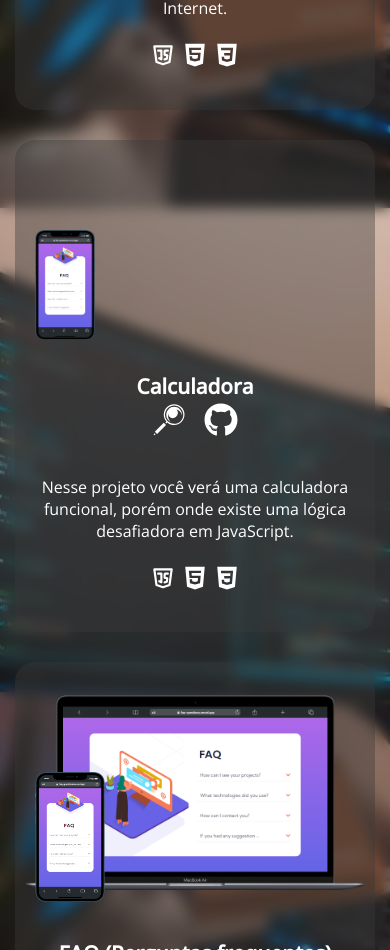
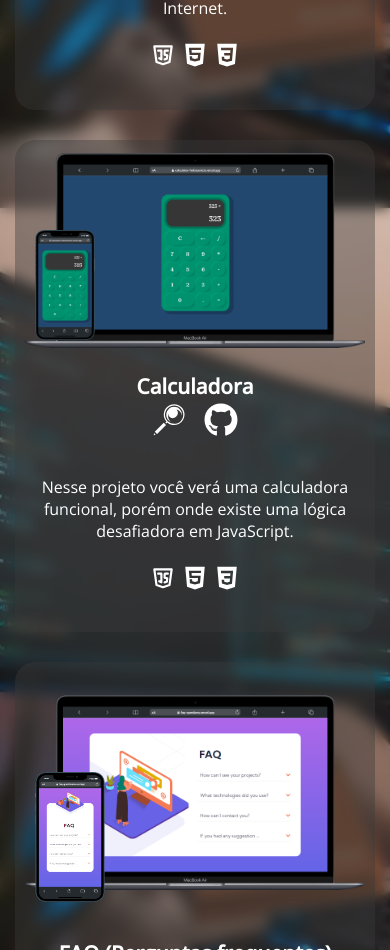
Before and after one commit to HelcioAnicio/Portfolio, a React (Create React App) app: page / in a window 390 px wide. Shown: the part 3168-4118 px from the top of the page. Built offline with nearby package versions, Linux system fonts and the light colour scheme; no server answers.

Commit message:
Added background to portfolio section and mobile image

```diff
--- a/src/Components/Portfolio/Portfolio.js
+++ b/src/Components/Portfolio/Portfolio.js
@@ -9,11 +9,13 @@ import { AiOutlineLoading3Quarters, AiOutlineQuestionCircle } from 'react-icons/
 
 import MobileForm  from '../../assets/Form/mobile.png';
 import MobileUrl  from '../../assets/Url/mobile.png';
+import MobileCalculator from '../../assets/Calculator/mobile.png';
 import MobileFAQ  from '../../assets/Faq/mobile.png';
 import MobileRating  from '../../assets/Rating/mobile.png';
 import MobileQRCode  from '../../assets/QRcode/mobile.png';
 import MobileCars from '../../assets/Cars/mobile.png';
 import MobileSocialTree from '../../assets/SocialTree/mobile.png';
+
 
 
 function Portfolio () {
@@ -100,7 +102,7 @@ function Portfolio () {
 
                     <div className="Calculator">
                         <div className="DivImage">
-                            <img src={MobileFAQ} alt="Mobile" />
+                            <img src={MobileCalculator} alt="Mobile" />
                             <div className="DivIconsDesktop">
                                 <a href="https://calculator-helcioanicio.vercel.app/">
                                     <GiMagnifyingGlass title='Acesse o site' />
--- a/src/Components/Portfolio/Portfolio.modules.scss
+++ b/src/Components/Portfolio/Portfolio.modules.scss
@@ -122,6 +122,12 @@
         .Url {
             .DivImage {
                 background-image: url(../../assets/Url/Desktop.png);
+            }
+        }
+
+        .Calculator {
+            .DivImage {
+                background-image: url(../../assets/Calculator/Desktop.png);
             }
         }
 
```
